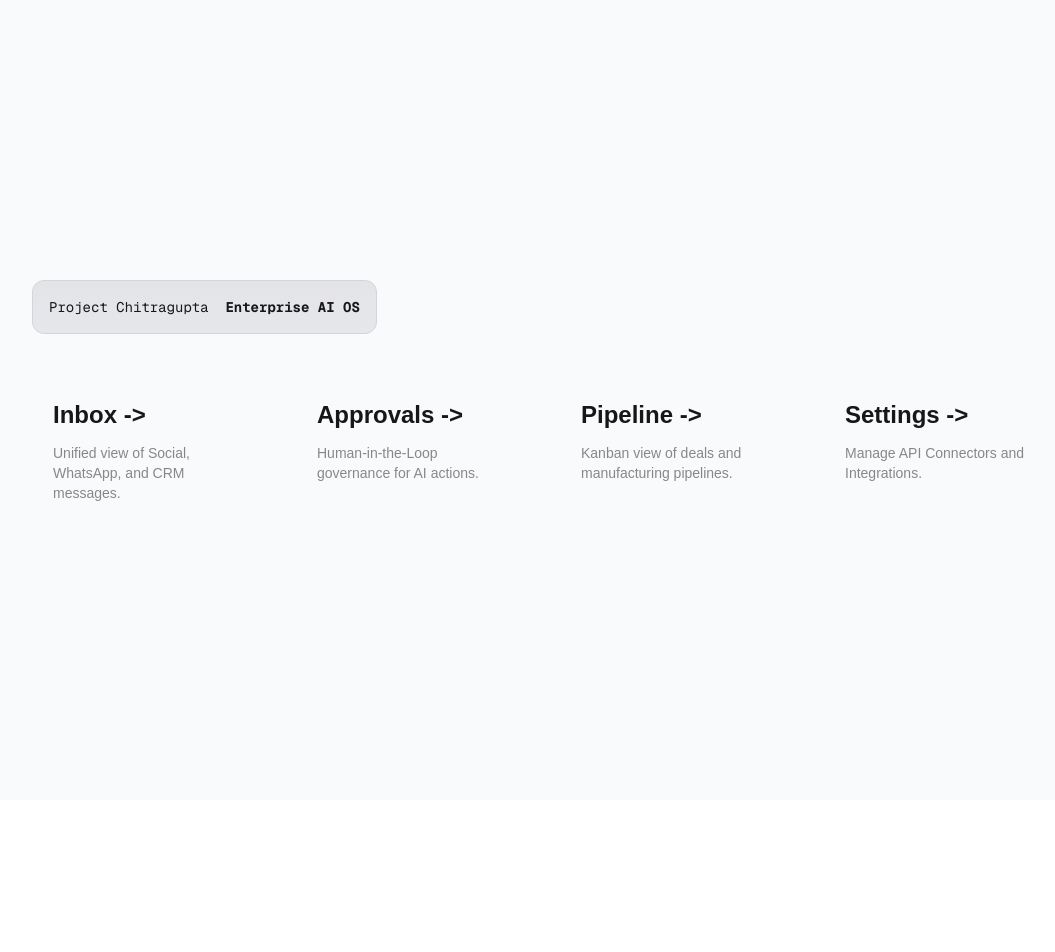
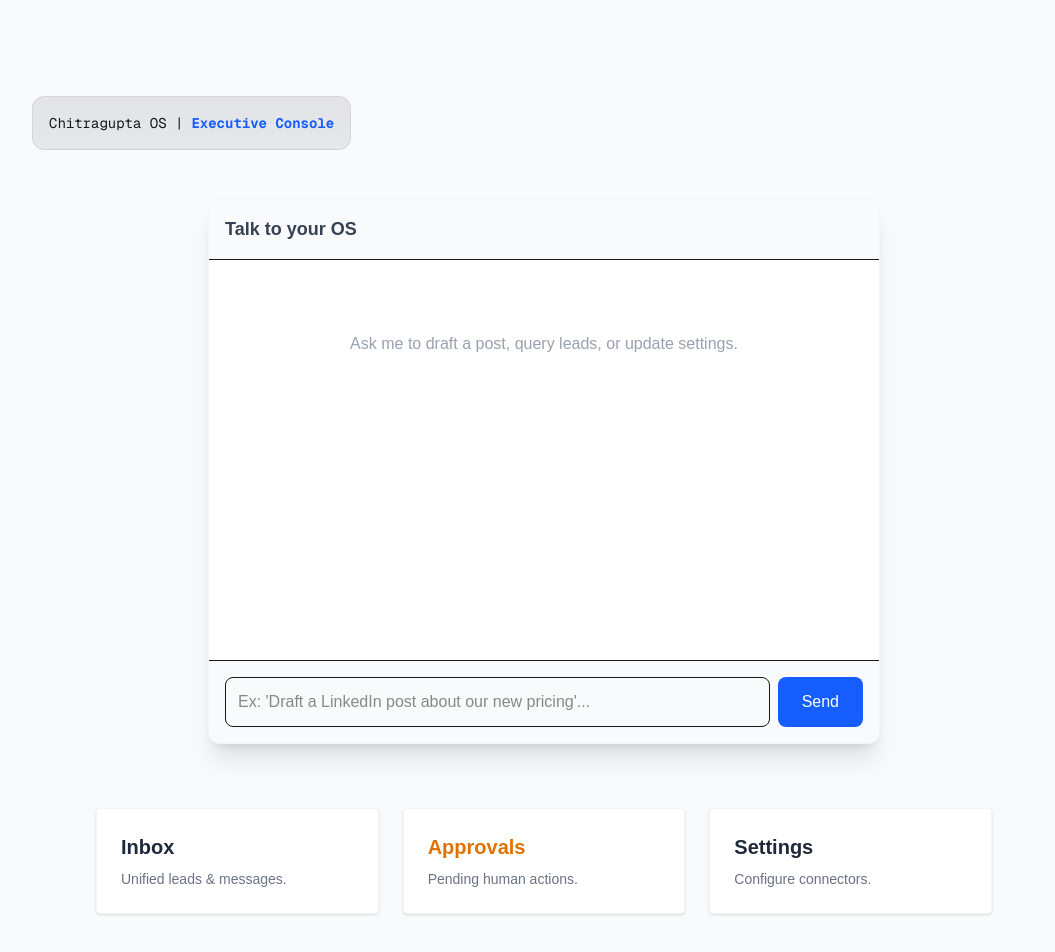
Before and after one commit to sanjayhegde1-jpg/chitragupta-os, a Next.js app in the folder apps/web/: page / in a window 1280 px wide. Shown: the top 952 px of the page, without its empty margins (96-1151 px from the left). Before the commit the page ends 800 px from the top, so only its background shows below. Built offline with nearby package versions, Linux system fonts and the light colour scheme.

Commit message:
feat(ui): hydrate command center, inbox, and approvals interfaces

```diff
--- a/apps/web/app/approvals/page.tsx
+++ b/apps/web/app/approvals/page.tsx
@@ -1,25 +1,81 @@
+'use client';
+
+import { useEffect, useState } from 'react';
+import { collection, query, where, onSnapshot } from 'firebase/firestore';
+import { db } from '../../lib/firebase';
+
 export default function ApprovalsPage() {
+  const [approvals, setApprovals] = useState<any[]>([]);
+
+  useEffect(() => {
+    // Listen for pending approvals
+    // NOTE: This assumes 'approvals' collection is populated.
+    // If using Genkit Flows natively, we might need a custom tool to expose this state.
+    const q = query(collection(db, 'approvals'), where('status', '==', 'pending'));
+
+    const unsubscribe = onSnapshot(q, (snapshot) => {
+      setApprovals(snapshot.docs.map(doc => ({ id: doc.id, ...doc.data() })));
+    });
+
+    return () => unsubscribe();
+  }, []);
+
+  const handleDecision = async (id: string, decision: 'approve' | 'reject') => {
+      // TODO: Call approval.resolve flow or update Firestore
+      console.log(`Decision for ${id}: ${decision}`);
+      alert("Approval logic requires backend trigger connection. (Implemented in Phase L)");
+  };
+
   return (
     <div className="p-8">
-      <h1 className="text-3xl font-bold mb-6">Pending Approvals (HITL)</h1>
+      <h1 className="text-3xl font-bold mb-6">Pending Approvals</h1>
       <div className="border border-yellow-200 bg-yellow-50 p-4 rounded mb-6">
         <h3 className="font-bold text-yellow-800">Governance Mode Active</h3>
         <p className="text-yellow-700">All high-stakes actions require manual confirmation.</p>
       </div>
 
       <div className="space-y-4">
-        {/* Mock Approval Item */}
-        <div className="bg-white p-6 rounded shadow border-l-4 border-blue-500 flex justify-between items-center">
-          <div>
-            <h3 className="font-semibold text-lg">Social Post Draft</h3>
-            <p className="text-gray-600">Platform: Instagram | Confidence: 85%</p>
-            <p className="text-sm mt-1 italic">"Introducing our new manufacturing line..."</p>
-          </div>
-          <div className="space-x-4">
-            <button className="px-4 py-2 bg-red-100 text-red-700 rounded hover:bg-red-200">Reject</button>
-            <button className="px-4 py-2 bg-green-600 text-white rounded hover:bg-green-700">Approve & Publish</button>
-          </div>
-        </div>
+        {approvals.length === 0 && (
+            <p className="text-gray-500">No pending approvals.</p>
+        )}
+
+        {approvals.map((item) => (
+             <div key={item.id} className="bg-white p-6 rounded shadow border-l-4 border-blue-500 flex justify-between items-center">
+             <div>
+               <h3 className="font-semibold text-lg">{item.type || 'Action Request'}</h3>
+               <p className="text-gray-600">Context: {item.platform}</p>
+               <div className="mt-2 p-3 bg-gray-50 rounded text-sm italic border">
+                   "{item.content}"
+               </div>
+             </div>
+             <div className="space-x-4 flex">
+               <button
+                onClick={() => handleDecision(item.id, 'reject')}
+                className="px-4 py-2 bg-red-100 text-red-700 rounded hover:bg-red-200"
+               >
+                   Reject
+               </button>
+               <button
+                onClick={() => handleDecision(item.id, 'approve')}
+                className="px-4 py-2 bg-green-600 text-white rounded hover:bg-green-700 shadow"
+               >
+                   Approve & Publish
+               </button>
+             </div>
+           </div>
+        ))}
+
+        {/* Mock item for visual verification since DB might be empty */}
+         <div className="bg-gray-50 opacity-50 p-6 rounded border-2 border-dashed border-gray-300 flex justify-between items-center">
+           <div>
+             <h3 className="font-semibold text-lg text-gray-500">[Example Prototype Item]</h3>
+             <p className="text-gray-500">Platform: LinkedIn</p>
+           </div>
+           <div className="space-x-4">
+             <button disabled className="px-4 py-2 bg-gray-200 text-gray-400 rounded">Reject</button>
+             <button disabled className="px-4 py-2 bg-gray-300 text-gray-500 rounded">Approve</button>
+           </div>
+         </div>
       </div>
     </div>
   );
--- a/apps/web/app/inbox/page.tsx
+++ b/apps/web/app/inbox/page.tsx
@@ -1,20 +1,85 @@
+'use client';
+
+import { useEffect, useState } from 'react';
+import { collection, query, orderBy, onSnapshot } from 'firebase/firestore';
+import { db } from '../../lib/firebase';
+import { Lead } from '@chitragupta/shared'; // Or local type if shared not configured
+
 export default function InboxPage() {
+  const [leads, setLeads] = useState<any[]>([]);
+  const [loading, setLoading] = useState(true);
+
+  useEffect(() => {
+    // Query leads ordered by most recent event
+    // Note: This requires a composite index if we mix filter and sort.
+    // For now, simple sort.
+    const q = query(collection(db, 'leads'), orderBy('createdAt', 'desc'));
+
+    const unsubscribe = onSnapshot(q, (snapshot) => {
+      const leadsData = snapshot.docs.map(doc => ({
+        id: doc.id,
+        ...doc.data()
+      }));
+      setLeads(leadsData);
+      setLoading(false);
+    });
+
+    return () => unsubscribe();
+  }, []);
+
   return (
-    <div className="p-8">
-      <h1 className="text-3xl font-bold mb-6">Unified Inbox</h1>
-      <div className="grid grid-cols-1 md:grid-cols-3 gap-6">
-        <div className="bg-white p-4 rounded shadow">
-          <h2 className="text-xl font-semibold mb-2">Social Comments</h2>
-          <p className="text-gray-500">No new comments.</p>
-        </div>
-        <div className="bg-white p-4 rounded shadow">
-          <h2 className="text-xl font-semibold mb-2">WhatsApp Chats</h2>
-          <p className="text-gray-500">No active sessions.</p>
-        </div>
-        <div className="bg-white p-4 rounded shadow">
-          <h2 className="text-xl font-semibold mb-2">IndiaMART Enquiries</h2>
-          <p className="text-gray-500">Checking for new leads...</p>
-        </div>
+    <div className="p-8 max-w-7xl mx-auto">
+      <div className="flex justify-between items-center mb-8">
+        <h1 className="text-3xl font-bold">Unified Inbox</h1>
+        <span className="bg-blue-100 text-blue-800 text-xs font-semibold mr-2 px-2.5 py-0.5 rounded">
+          {leads.length} Active Leads
+        </span>
+      </div>
+
+      <div className="bg-white rounded-lg shadow overflow-hidden">
+        <table className="min-w-full divide-y divide-gray-200">
+          <thead className="bg-gray-50">
+            <tr>
+              <th className="px-6 py-3 text-left text-xs font-medium text-gray-500 uppercase tracking-wider">Name</th>
+              <th className="px-6 py-3 text-left text-xs font-medium text-gray-500 uppercase tracking-wider">Source</th>
+              <th className="px-6 py-3 text-left text-xs font-medium text-gray-500 uppercase tracking-wider">Status</th>
+              <th className="px-6 py-3 text-left text-xs font-medium text-gray-500 uppercase tracking-wider">Phone</th>
+              <th className="px-6 py-3 text-left text-xs font-medium text-gray-500 uppercase tracking-wider">Created</th>
+            </tr>
+          </thead>
+          <tbody className="bg-white divide-y divide-gray-200">
+            {loading ? (
+              <tr><td colSpan={5} className="p-4 text-center">Loading leads...</td></tr>
+            ) : leads.length === 0 ? (
+                <tr><td colSpan={5} className="p-4 text-center text-gray-500">No leads found.</td></tr>
+            ) : (
+                leads.map((lead) => (
+                    <tr key={lead.id} className="hover:bg-gray-50">
+                        <td className="px-6 py-4 whitespace-nowrap">
+                            <div className="font-medium text-gray-900">{lead.name || 'Unknown'}</div>
+                            <div className="text-sm text-gray-500">{lead.email}</div>
+                        </td>
+                        <td className="px-6 py-4 whitespace-nowrap">
+                            <span className="px-2 inline-flex text-xs leading-5 font-semibold rounded-full bg-blue-100 text-blue-800 uppercase">
+                                {lead.source}
+                            </span>
+                        </td>
+                         <td className="px-6 py-4 whitespace-nowrap">
+                            <span className={`px-2 inline-flex text-xs leading-5 font-semibold rounded-full ${
+                                lead.status === 'new' ? 'bg-green-100 text-green-800' : 'bg-gray-100 text-gray-800'
+                            }`}>
+                                {lead.status}
+                            </span>
+                        </td>
+                        <td className="px-6 py-4 whitespace-nowrap text-sm text-gray-500">{lead.phone}</td>
+                        <td className="px-6 py-4 whitespace-nowrap text-sm text-gray-500">
+                            {lead.createdAt ? new Date(lead.createdAt).toLocaleDateString() : '-'}
+                        </td>
+                    </tr>
+                ))
+            )}
+          </tbody>
+        </table>
       </div>
     </div>
   );
--- a/apps/web/app/page.tsx
+++ b/apps/web/app/page.tsx
@@ -1,50 +1,111 @@
+'use client';
+
+import { useState } from 'react';
+import { httpsCallable } from 'firebase/functions';
+import { functions } from '../lib/firebase';
 import Link from 'next/link';
 
 export default function Home() {
+  const [query, setQuery] = useState('');
+  const [response, setResponse] = useState('');
+  const [loading, setLoading] = useState(false);
+
+  const handleSubmit = async (e: React.FormEvent) => {
+    e.preventDefault();
+    if (!query.trim()) return;
+
+    setLoading(true);
+    setResponse('');
+
+    try {
+      const executiveRouter = httpsCallable(functions, 'executiveRouter');
+      // Note: Genkit flows typically take a single object argument.
+      // executive.ts expects: inputSchema: z.object({ userQuery: z.string() })
+      const result = await executiveRouter({ userQuery: query });
+
+      // Genkit callable functions return standard data wrapped.
+      // result.data should be the string output schema.
+      setResponse(result.data as string);
+    } catch (error) {
+      console.error(error);
+      setResponse('Error: Failed to reach the Executive Agent.');
+    } finally {
+      setLoading(false);
+    }
+  };
+
   return (
-    <main className="min-h-screen bg-slate-50 flex flex-col items-center justify-center p-24">
-      <div className="z-10 max-w-5xl w-full items-center justify-between font-mono text-sm lg:flex mb-12">
-        <p className="fixed left-0 top-0 flex w-full justify-center border-b border-gray-300 bg-gradient-to-b from-zinc-200 pb-6 pt-8 backdrop-blur-2xl dark:border-neutral-800 dark:bg-zinc-800/30 dark:from-inherit lg:static lg:w-auto  lg:rounded-xl lg:border lg:bg-gray-200 lg:p-4 lg:dark:bg-zinc-800/30">
-          Project Chitragupta &nbsp;
-          <code className="font-mono font-bold">Enterprise AI OS</code>
+    <main className="min-h-screen bg-slate-50 flex flex-col items-center p-8 md:p-24">
+      {/* Header */}
+      <div className="z-10 w-full max-w-5xl items-center justify-between font-mono text-sm lg:flex mb-12">
+        <p className="fixed left-0 top-0 flex w-full justify-center border-b border-gray-300 bg-gradient-to-b from-zinc-200 pb-6 pt-8 backdrop-blur-2xl dark:border-neutral-800 dark:bg-zinc-800/30 dark:from-inherit lg:static lg:w-auto lg:rounded-xl lg:border lg:bg-gray-200 lg:p-4 lg:dark:bg-zinc-800/30">
+          Chitragupta OS | <span className="font-bold ml-2 text-blue-600">Executive Console</span>
         </p>
       </div>
 
-      <div className="grid text-center lg:max-w-5xl lg:w-full lg:mb-0 lg:grid-cols-4 lg:text-left gap-8">
-        <Link href="/inbox" className="group rounded-lg border border-transparent px-5 py-4 transition-colors hover:border-gray-300 hover:bg-gray-100 hover:dark:border-neutral-700 hover:dark:bg-neutral-800/30">
-          <h2 className={`mb-3 text-2xl font-semibold`}>
-            Inbox <span className="inline-block transition-transform group-hover:translate-x-1 motion-reduce:transform-none">-&gt;</span>
-          </h2>
-          <p className={`m-0 max-w-[30ch] text-sm opacity-50`}>
-            Unified view of Social, WhatsApp, and CRM messages.
-          </p>
+      {/* Chat Interface */}
+      <div className="w-full max-w-2xl bg-white rounded-xl shadow-xl overflow-hidden border border-gray-100">
+        <div className="bg-gray-50 border-b p-4">
+          <h2 className="text-lg font-semibold text-gray-700">Talk to your OS</h2>
+        </div>
+
+        <div className="p-6 h-[400px] overflow-y-auto flex flex-col space-y-4">
+           {!response && !loading && (
+             <div className="text-center text-gray-400 mt-12">
+               <p>Ask me to draft a post, query leads, or update settings.</p>
+             </div>
+           )}
+
+           {loading && (
+             <div className="flex justify-start">
+               <div className="bg-gray-100 text-gray-800 rounded-lg rounded-tl-none p-3 max-w-[80%] animate-pulse">
+                 Thinking...
+               </div>
+             </div>
+           )}
+
+           {response && (
+             <div className="flex justify-start">
+               <div className="bg-blue-50 text-blue-900 rounded-lg rounded-tl-none p-4 max-w-[90%] whitespace-pre-wrap">
+                 {response}
+               </div>
+             </div>
+           )}
+        </div>
+
+        <div className="p-4 bg-gray-50 border-t">
+          <form onSubmit={handleSubmit} className="flex gap-2">
+            <input
+              type="text"
+              value={query}
+              onChange={(e) => setQuery(e.target.value)}
+              placeholder="Ex: 'Draft a LinkedIn post about our new pricing'..."
+              className="flex-1 p-3 border rounded-lg focus:ring-2 focus:ring-blue-500 outline-none"
+            />
+            <button
+              type="submit"
+              disabled={loading}
+              className="bg-blue-600 text-white px-6 py-3 rounded-lg font-medium hover:bg-blue-700 disabled:opacity-50 transition-colors"
+            >
+              Send
+            </button>
+          </form>
+        </div>
+      </div>
+
+      {/* Navigation Grid */}
+      <div className="grid grid-cols-1 md:grid-cols-3 gap-6 mt-16 w-full max-w-4xl">
+        <Link href="/inbox" className="p-6 bg-white rounded shadow hover:shadow-lg transition cursor-pointer border border-gray-100">
+          <h3 className="text-xl font-bold mb-2 text-gray-800">Inbox</h3>
+          <p className="text-sm text-gray-500">Unified leads & messages.</p>
         </Link>
-
-        <Link href="/approvals" className="group rounded-lg border border-transparent px-5 py-4 transition-colors hover:border-gray-300 hover:bg-gray-100 hover:dark:border-neutral-700 hover:dark:bg-neutral-800/30">
-          <h2 className={`mb-3 text-2xl font-semibold`}>
-            Approvals <span className="inline-block transition-transform group-hover:translate-x-1 motion-reduce:transform-none">-&gt;</span>
-          </h2>
-          <p className={`m-0 max-w-[30ch] text-sm opacity-50`}>
-            Human-in-the-Loop governance for AI actions.
-          </p>
+        <Link href="/approvals" className="p-6 bg-white rounded shadow hover:shadow-lg transition cursor-pointer border border-gray-100">
+          <h3 className="text-xl font-bold mb-2 text-amber-600">Approvals</h3>
+          <p className="text-sm text-gray-500">Pending human actions.</p>
         </Link>
-
-        <Link href="/pipeline" className="group rounded-lg border border-transparent px-5 py-4 transition-colors hover:border-gray-300 hover:bg-gray-100 hover:dark:border-neutral-700 hover:dark:bg-neutral-800/30">
-          <h2 className={`mb-3 text-2xl font-semibold`}>
-            Pipeline <span className="inline-block transition-transform group-hover:translate-x-1 motion-reduce:transform-none">-&gt;</span>
-          </h2>
-          <p className={`m-0 max-w-[30ch] text-sm opacity-50`}>
-            Kanban view of deals and manufacturing pipelines.
-          </p>
-        </Link>
-
-         <Link href="/settings" className="group rounded-lg border border-transparent px-5 py-4 transition-colors hover:border-gray-300 hover:bg-gray-100 hover:dark:border-neutral-700 hover:dark:bg-neutral-800/30">
-          <h2 className={`mb-3 text-2xl font-semibold`}>
-            Settings <span className="inline-block transition-transform group-hover:translate-x-1 motion-reduce:transform-none">-&gt;</span>
-          </h2>
-          <p className={`m-0 max-w-[30ch] text-sm opacity-50`}>
-            Manage API Connectors and Integrations.
-          </p>
+        <Link href="/settings" className="p-6 bg-white rounded shadow hover:shadow-lg transition cursor-pointer border border-gray-100">
+          <h3 className="text-xl font-bold mb-2 text-gray-800">Settings</h3>
+          <p className="text-sm text-gray-500">Configure connectors.</p>
         </Link>
       </div>
     </main>
```
Also changed, not shown: apps/web/lib/firebase.ts (+6 -1 lines).
